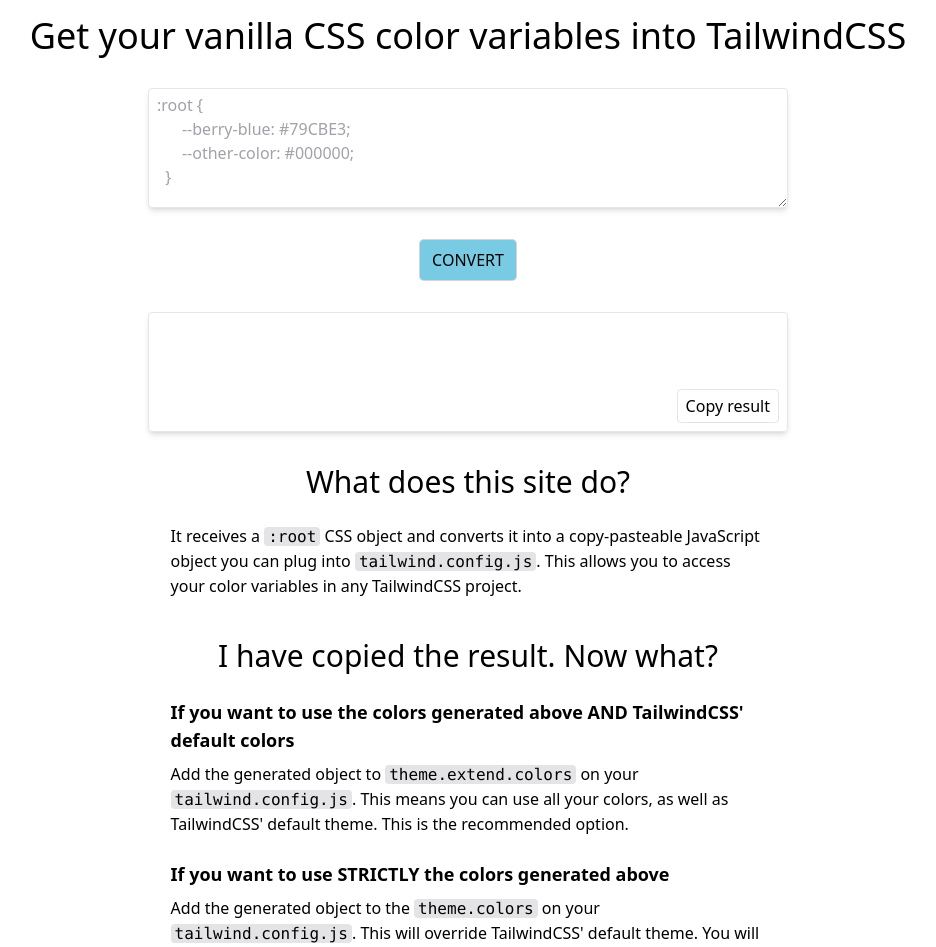
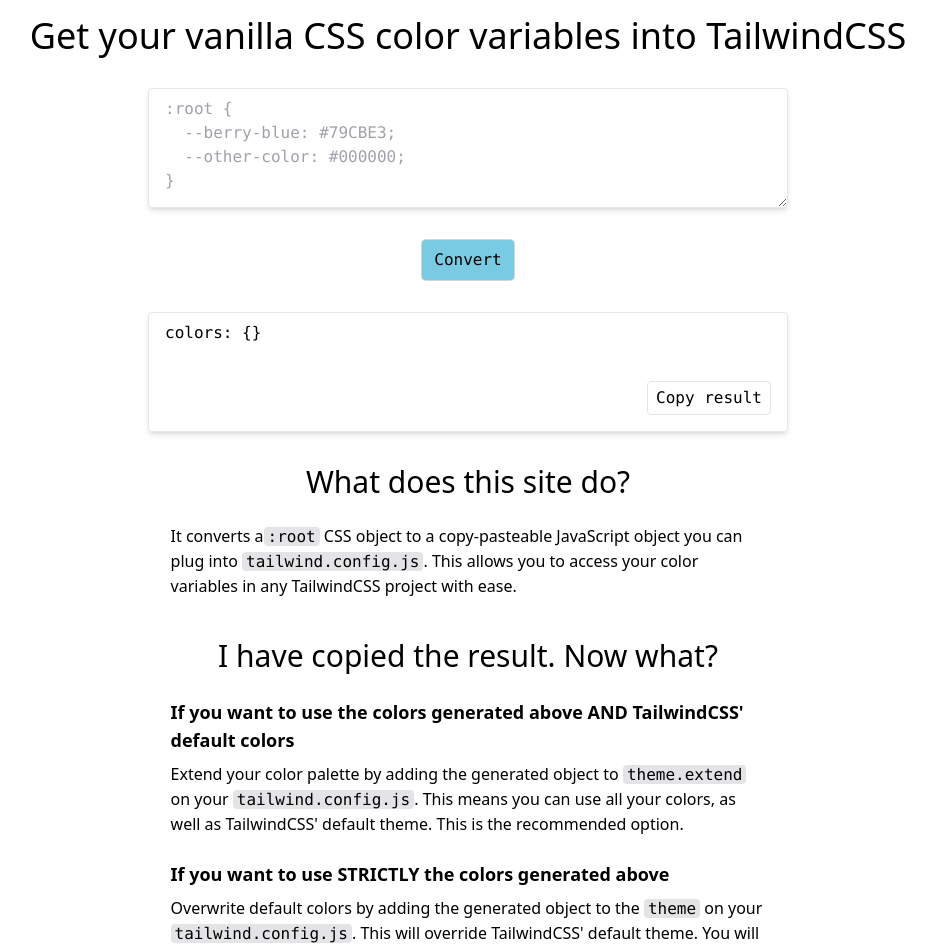
Before and after one commit to LukeberryPi/css-colors-to-tailwind, a Next.js app: page / in a window 1280 px wide. Shown: the top 947 px of the page, without its empty margins (172-1108 px from the left). Built offline with nearby package versions, Linux system fonts and the light colour scheme.

Commit message:
house cleaning

```diff
--- a/src/app/page.js
+++ b/src/app/page.js
@@ -27,15 +27,15 @@
   const onCopyClick = (text) => {
     copyToClipboard(text);
     setCopied(true);
-    setInterval(() => {
+    setTimeout(() => {
       setCopied(false);
     }, 3000);
   };
 
   const cssRootPlaceholder = `:root {
-      --berry-blue: #79CBE3;
-      --other-color: #000000;
-  }`;
+  --berry-blue: #79CBE3;
+  --other-color: #000000;
+}`;
 
   const handleTextAreaChange = (event) => {
     setCssRoot(event.target.value);
@@ -46,24 +46,24 @@
       <h1 className="text-center text-4xl">
         Get your vanilla CSS color variables into TailwindCSS
       </h1>
-      <div className="xs:w-[400px] my-8 flex w-[326px] flex-col justify-center gap-8 sm:w-[640px]">
+      <div className="xs:w-[400px] my-8 font-mono flex w-[326px] flex-col justify-center gap-8 sm:w-[640px]">
         <textarea
           value={cssRoot}
           onChange={handleTextAreaChange}
           placeholder={cssRootPlaceholder}
-          className="h-fit min-h-[120px] w-full rounded border px-2 py-1 shadow-md placeholder:text-zinc-400"
+          className="h-fit min-h-[120px] w-full rounded border px-4 py-2 shadow-md placeholder:text-zinc-400"
         />
         <button
           onClick={onConvertClick}
           className="group mx-auto flex w-fit items-center gap-2 rounded bg-berryBlue px-3 py-1 ring-1 ring-zinc-300 transition-all hover:ring-zinc-600 active:translate-y-1 lg:h-10"
         >
-          CONVERT
+          Convert
         </button>
-        <div className="relative min-h-[120px] w-full rounded border px-2 py-1 text-black shadow-md">
-          {tailwindConfigObject}
+        <div className="relative min-h-[120px] w-full rounded border px-4 py-2 text-black shadow-md">
+          {tailwindConfigObject ? tailwindConfigObject : "colors: {}"}
           <button
             onClick={() => onCopyClick(tailwindConfigObject)}
-            className="absolute bottom-2 right-2 rounded border border-zinc-200 px-2 py-1 transition-all hover:border-zinc-400 hover:bg-zinc-200 active:translate-y-1"
+            className="absolute bottom-4 right-4 rounded border border-zinc-200 px-2 py-1 transition-all hover:border-zinc-400 hover:bg-zinc-200 active:translate-y-1"
           >
             {copied ? "Copied!" : "Copy result"}
           </button>
@@ -74,15 +74,15 @@
           <h2 className="text-center text-3xl">What does this site do?</h2>
           <section>
             <p>
-              It receives a{" "}
+              It converts a
               <span className="rounded bg-zinc-200 px-1 font-mono">:root</span>{" "}
-              CSS object and converts it into a copy-pasteable JavaScript object
+              CSS object to a copy-pasteable JavaScript object
               you can plug into{" "}
               <span className="rounded bg-zinc-200 px-1 font-mono">
                 tailwind.config.js
               </span>
               . This allows you to access your color variables in any
-              TailwindCSS project.
+              TailwindCSS project with ease.
             </p>
           </section>
         </article>
@@ -96,9 +96,9 @@
               TailwindCSS&apos; default colors
             </p>
             <p>
-              Add the generated object to{" "}
+              Extend your color palette by adding the generated object to{" "}
               <span className="rounded bg-zinc-200 px-1 font-mono">
-                theme.extend.colors
+                theme.extend
               </span>{" "}
               on your{" "}
               <span className="rounded bg-zinc-200 px-1 font-mono">
@@ -113,9 +113,9 @@
               If you want to use STRICTLY the colors generated above
             </p>
             <p>
-              Add the generated object to the{" "}
+              Overwrite default colors by adding the generated object to the{" "}
               <span className="rounded bg-zinc-200 px-1 font-mono">
-                theme.colors
+                theme
               </span>{" "}
               on your{" "}
               <span className="rounded bg-zinc-200 px-1 font-mono">
@@ -124,7 +124,7 @@
               . This will override TailwindCSS&apos; default theme. You will
               lose access utilities such as{" "}
               <span className="rounded bg-zinc-200 px-1 font-mono">
-                text-gray-900
+                text-zinc-800
               </span>{" "}
               and{" "}
               <span className="rounded bg-zinc-200 px-1 font-mono">
@@ -138,6 +138,7 @@
             <a
               className="underline underline-offset-2"
               href="https://tailwindcss.com/docs/theme#customizing-the-default-theme"
+              target="_blank"
             >
               TailwindCSS&apos; documentation
             </a>
```
